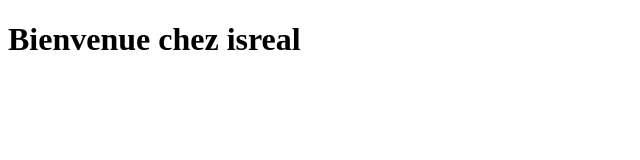
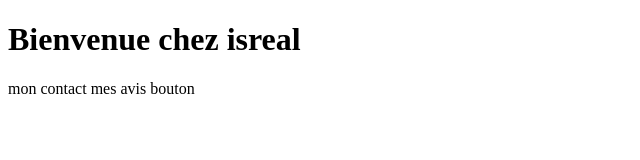
Before and after one commit to israelkoffi863-glitch/mon-sehi-israel, a plain HTML site: page index.html in a window 1280 px wide. Shown: the whole page, without its empty margins (0-640 px from the left). Drawn offline with Linux system fonts and the light colour scheme.

Commit message:
ajou de lien

```diff
--- a/index.html
+++ b/index.html
@@ -7,5 +7,8 @@
 </head>
 <body>
     <h1>Bienvenue chez isreal</h1>
+    <a>mon contact</a>
+    <a>mes avis</a>
+    <a>bouton</a>
 </body>
 </html>
```
